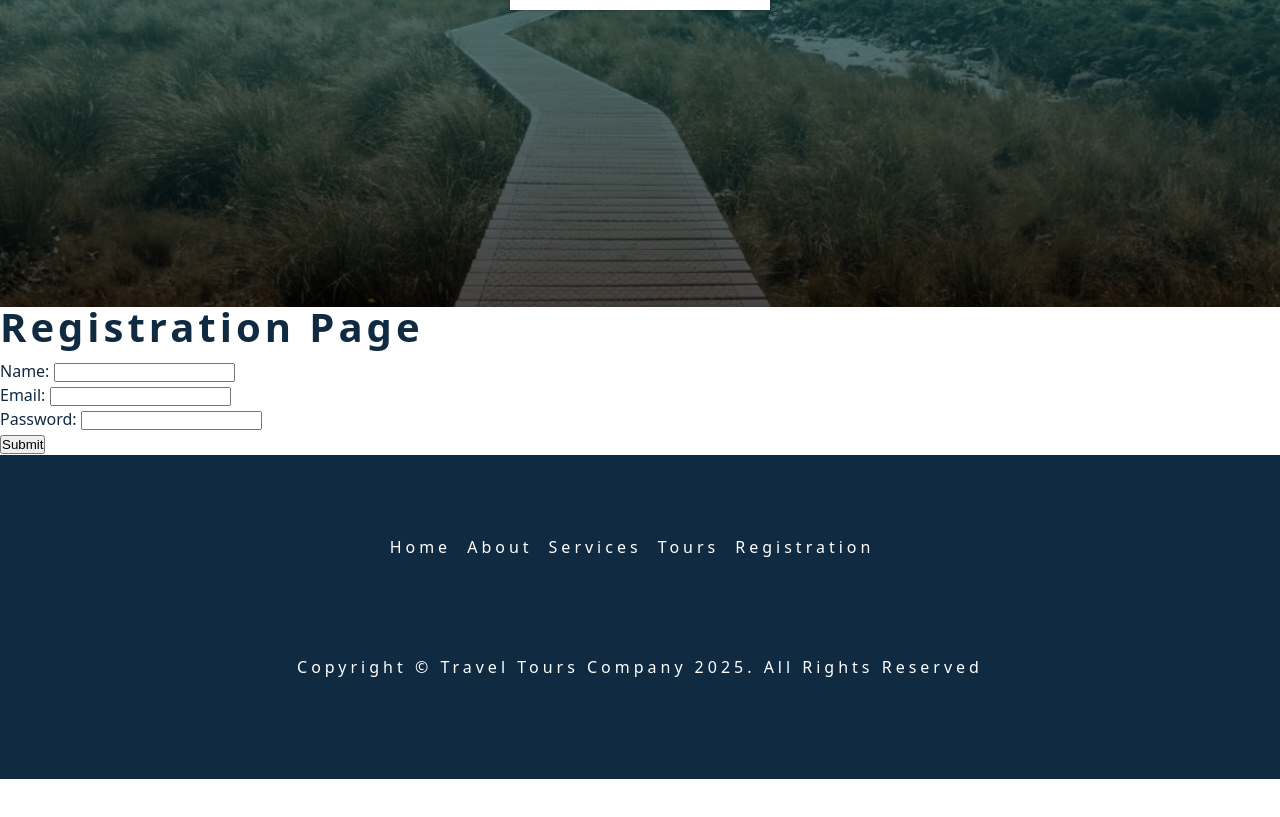
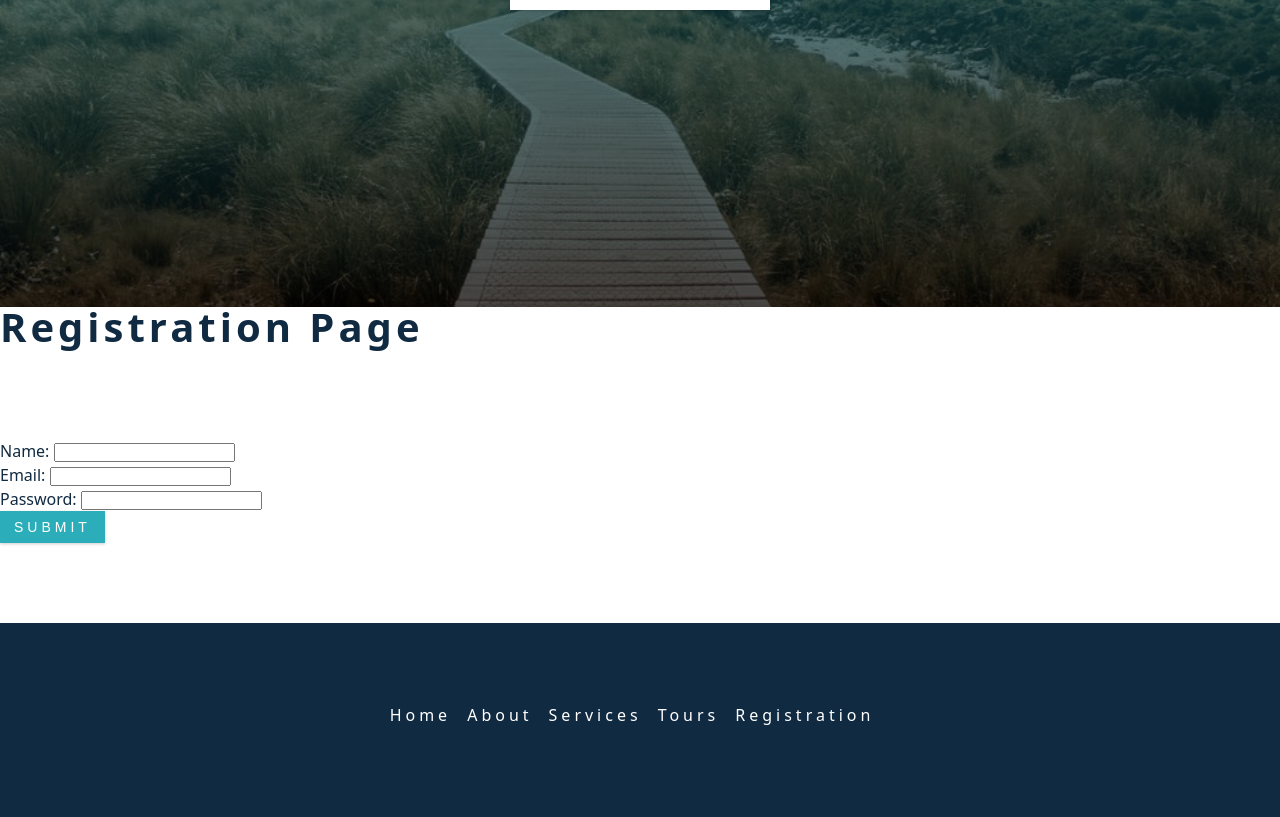
Before and after one commit to mustah21/week4-wednesday-afternoon, a React app: page /registration in a window 1280 px wide. Shown: the part 493-1310 px from the top of the page. Before the commit the page ends 1272 px from the top, so only its background shows below. Built offline with nearby package versions, Linux system fonts and the light colour scheme; the HTML template or start-up script is replaced by a standard one.

Commit message:
updating iteration 5 with useState rather than simple html form

```diff
--- a/src/components/Registration.jsx
+++ b/src/components/Registration.jsx
@@ -1,26 +1,54 @@
-import React from 'react'
+import '../App.css'
+import {useState} from 'react';
+
+
 
 const Registration = () => {
+
+    const [name, setName] = useState('');
+    const [email, setEmail] = useState('');
+    const [password, setPassword] = useState('');
+
+    const onSubmit = e => {
+        e.preventDefault();
+        const contactUsInformation = {
+            name,
+            email,
+            password
+        }
+        console.log(contactUsInformation); // For debugging
+
+        setName('');
+        setEmail('');
+        setPassword('');
+    }
+
+
+
     return (
         <div>
             <h2>Registration page</h2>
-            <form>
+            <section className='section'>
+                <form onSubmit={onSubmit}>
                     <div>
                         <label htmlFor='name'>Name: </label>
-                    <input id='name' type='text'></input>
+                        <input id='name' type='text' onChange={e => setName(e.target.value)} value={name}></input>
                     </div>
                     <div>
                         <label htmlFor='email'>Email: </label>
-                    <input id='name' type='text'></input>
+                        <input id='name' type='text' onChange={e => setEmail(e.target.value)} value= {email}></input>
                     </div>
                     <div>
                         <label htmlFor='password'>Password: </label>
-                    <input id='password' type='password'></input>
+                        <input id='password' type='password' onChange={e => setPassword(e.target.value)} value={password}></input>
                     </div>
-                <button>Submit</button>
+                    <button className='btn'>Submit</button>
                 </form>
+
+
+            </section>
         </div>
     )
 }
 
-export default Registration
+export default Registration;
```
Lines whose indentation alone changed are shown as unchanged.
